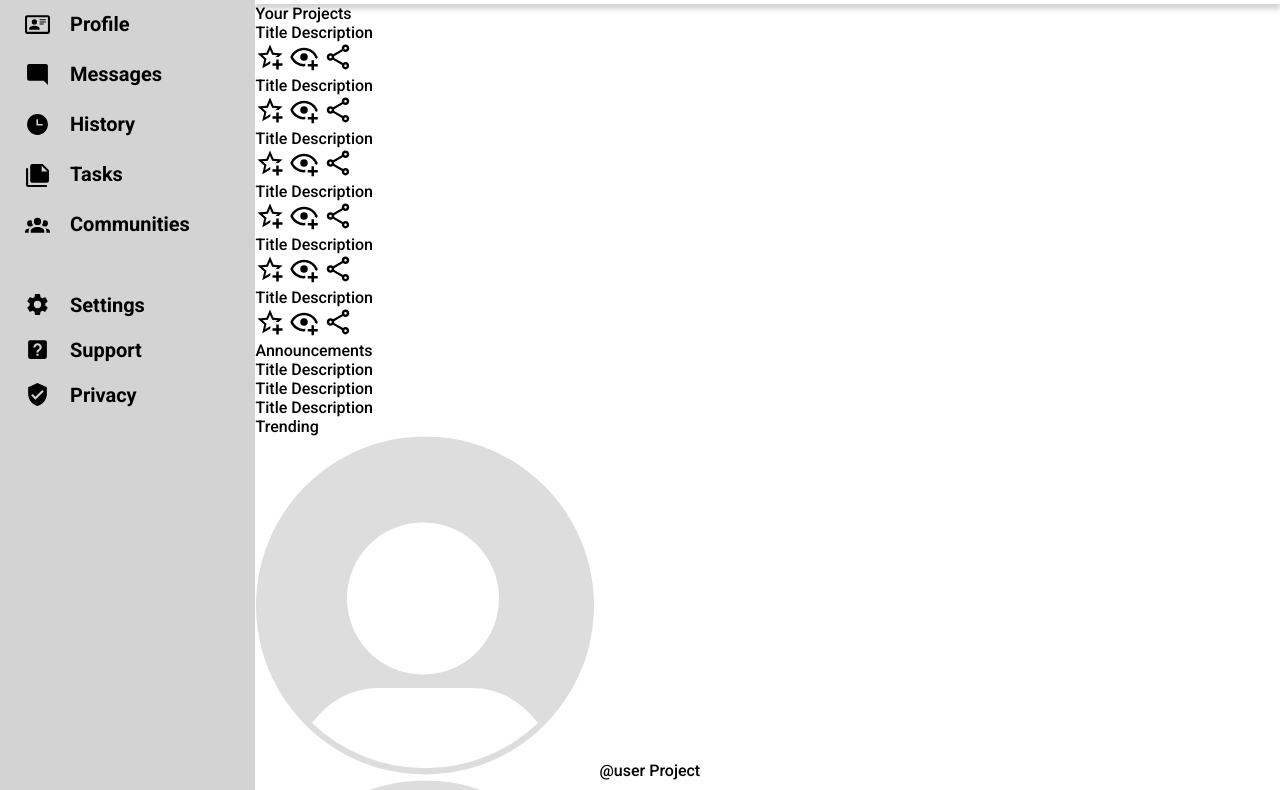
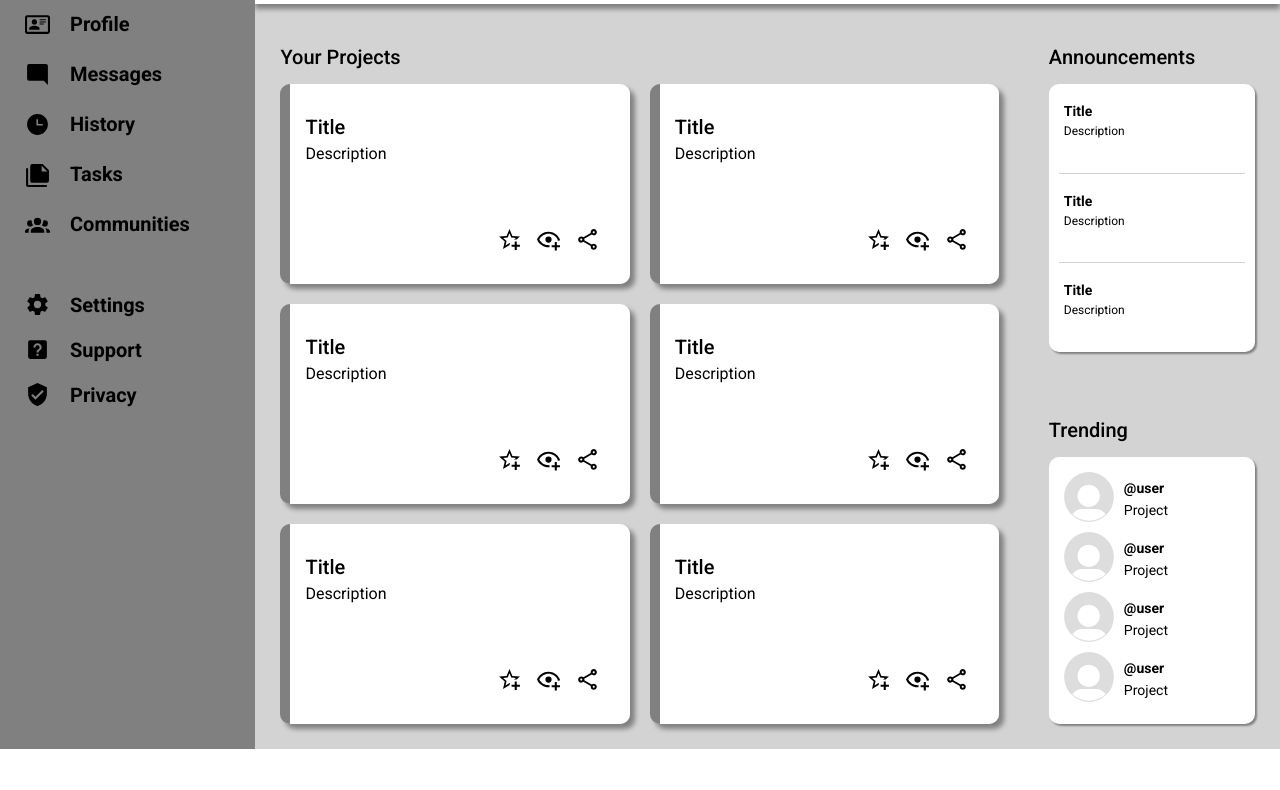
Before and after one commit to carsondecker/odin-dashboard, a plain HTML site: page index.html in a window 1280 px wide. Shown: the part 166-956 px from the top of the page. After the commit the page ends 915 px from the top, so only its background shows below. Drawn offline with Linux system fonts and the light colour scheme.

Commit message:
finished, no color

```diff
--- a/index.html
+++ b/index.html
@@ -81,8 +81,9 @@
         </div>
     </div>
     <div class="main-content">
+        <div class="projects-section">
+            <span>Your Projects</span>
             <div class="projects">
-            <span>Your Projects</span>
                 <div class="project">
                     <span class="project-title">Title</span>
                     <span class="project-desc">Description</span>
@@ -138,23 +139,29 @@
                     </div>
                 </div>
             </div>
+        </div>
+        <div class="announcements-section">
+            <span>Announcements</span>
             <div class="announcements">
-            <span>Announcements</span>
                 <div class="announcement">
                     <span class="announcement-title">Title</span>
-                <span class="announcement-description">Description</span>
+                    <span class="announcement-desc">Description</span>
                 </div>
+                <div class="announcement-border"></div>
                 <div class="announcement">
                     <span class="announcement-title">Title</span>
-                <span class="announcement-description">Description</span>
+                    <span class="announcement-desc">Description</span>
                 </div>
+                <div class="announcement-border"></div>
                 <div class="announcement">
                     <span class="announcement-title">Title</span>
-                <span class="announcement-description">Description</span>
+                    <span class="announcement-desc">Description</span>
                 </div>
             </div>
+        </div>
+        <div class="trending-section">
+            <span>Trending</span>
             <div class="trending">
-            <span>Trending</span>
                 <div class="trending-item">
                     <img src="assets/Default_pfp.svg" alt="profile picture">
                     <span class="trending-user">@user</span>
@@ -177,5 +184,6 @@
                 </div>
             </div>
         </div>
+    </div>
 </body>
 </html>
--- a/styles.css
+++ b/styles.css
@@ -23,7 +23,8 @@ body {
     gap: 10px;
     grid-template-rows: 1fr 1fr;
     align-items: center;
-    box-shadow: 0px 5px 5px lightgray;
+    box-shadow: 0px 5px 5px gray;
+    z-index: 1;
 }
 
 .header-top {
@@ -121,7 +122,7 @@ button {
 
 .sidebar {
     grid-row: 1 / 3;
-    background-color: lightgray;
+    background-color: gray;
     padding: 25px;
     display: grid;
     gap: 50px;
@@ -180,9 +181,151 @@ button {
 }
 
 .main-content {
+    background-color: lightgray;
+    display: grid;
+    grid-template: 1fr 1fr / 3fr 1fr;
+}
 
+.projects-section {
+    grid-area: 1/ 1 / 3 / 2;
+    padding: 25px;
+    display: grid;
+    gap: 15px;
+    grid-template-rows: 40px 1fr;
+}
+
+.projects-section span {
+    align-self: self-end;
+    font-size: 20px;
+}
+
+.projects {
+    display: grid;
+    gap: 20px;
+    grid-template-columns: repeat(auto-fit, minmax(300px, 1fr));
+    grid-auto-rows: 200px;
+}
+
+.project {
+    background: linear-gradient(90deg, gray 10px, white 0%);
+    border-radius: 10px;
+    padding: 25px;
+    display: grid;
+    gap: 5px;
+    grid-template-rows: 30px 1fr 35px;
+    box-shadow: 5px 5px 5px gray;
+}
+
+span.project-title {
+    align-self: self-end;
+}
+
+span.project-desc {
+    font-weight: normal;
+    font-size: 16px;
+    align-self: self-start;
+}
+
+.project-interaction {
+    justify-self: right;
+    align-self: center;
 }
 
 .project-interaction img {
-    height: 30px;
+    height: 25px;
+    margin: 5px;
 }
+
+.announcements-section {
+    padding: 25px;
+    display: grid;
+    gap: 15px;
+    grid-template-rows: 40px 1fr;
+}
+
+.announcements-section span {
+    align-self: self-end;
+    font-size: 20px;
+}
+
+.announcements {
+    background-color: white;
+    box-shadow: 2px 2px 2px gray;
+    border-radius: 10px;
+    padding: 10px;
+    display: grid;
+    gap: 10px;
+    grid-template-rows: 1fr 1px 1fr 1px 1fr;
+}
+
+.announcement-border {
+    background-color: lightgray;
+}
+
+.announcement {
+    padding: 5px;
+    display: grid;
+    gap: 5px;
+    grid-template-rows: 20px 1fr;
+}
+
+span.announcement-title {
+    font-size: 14px;
+    font-weight: bold;
+    align-self: self-end;
+}
+
+span.announcement-desc {
+    font-size: 12px;
+    font-weight: normal;
+    align-self: self-start;
+}
+
+.trending-section {
+    padding: 25px;
+    display: grid;
+    gap: 15px;
+    grid-template-rows: 40px 1fr;
+}
+
+.trending-section span {
+    align-self: self-end;
+    font-size: 20px;
+}
+
+.trending {
+    background-color: white;
+    box-shadow: 2px 2px 2px gray;
+    border-radius: 10px;
+    padding: 15px;
+    display: grid;
+    gap: 10px;
+    grid-template-rows: repeat(4, 50px);
+    align-items: center;
+}
+
+.trending-item {
+    display: grid;
+    column-gap: 10px;
+    row-gap: 2px;
+    grid-template: 20px 20px / 50px 1fr;
+}
+
+.trending-item img {
+    height: 50px;
+    grid-row: 1 / 3;
+    align-self: center;
+}
+
+span.trending-user {
+    font-size: 14px;
+    font-weight: bold;
+    grid-row: 1 / 2;
+    align-self: self-end;
+}
+
+span.trending-project {
+    font-size: 14px;
+    font-weight: normal;
+    align-items: self-start;
+}
```
Lines whose indentation alone changed are shown as unchanged.
